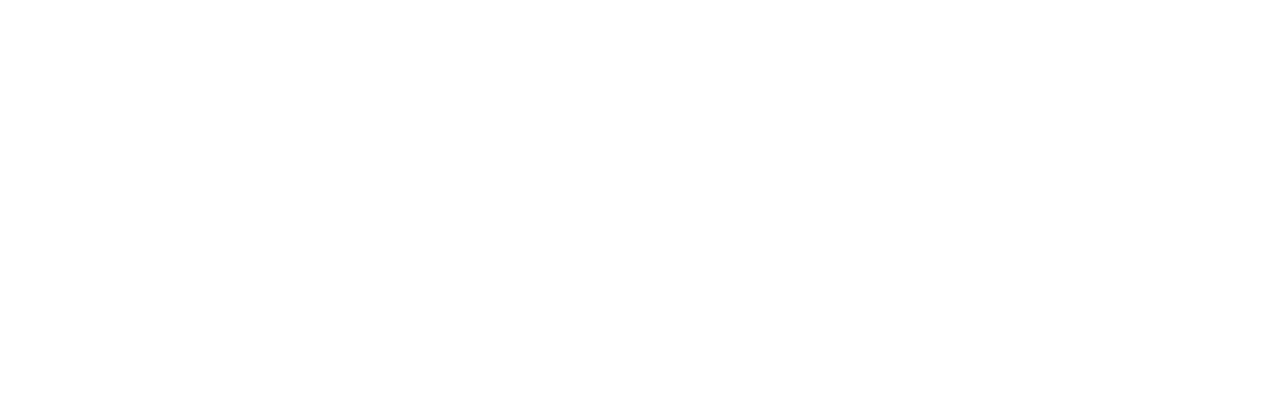
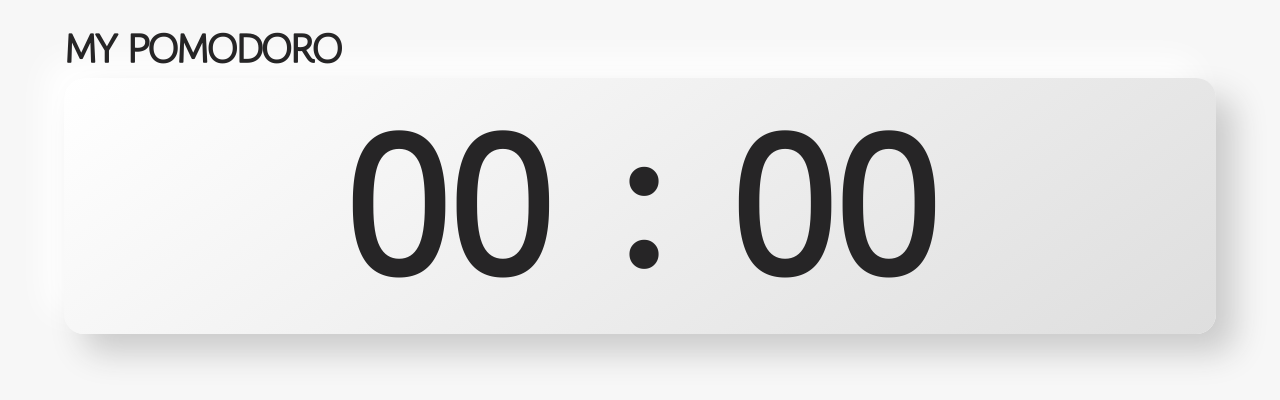
Before and after one commit to cobocho/REACT-Pomodoro, a React (Create React App) app in the folder pomodoro/: page / in a window 1280 px wide. Shown: the top 400 px of the page. Built offline with nearby package versions, Linux system fonts and the light colour scheme.

Commit message:
feat: 제목 및 타이머 샘플 구현

```diff
--- a/pomodoro/public/index.html
+++ b/pomodoro/public/index.html
@@ -10,34 +10,11 @@
       content="Web site created using create-react-app"
     />
     <link rel="apple-touch-icon" href="%PUBLIC_URL%/logo192.png" />
-    <!--
-      manifest.json provides metadata used when your web app is installed on a
-      user's mobile device or desktop. See https://developers.google.com/web/fundamentals/web-app-manifest/
-    -->
+    <link rel="preconnect" href="https://fonts.googleapis.com"><link rel="preconnect" href="https://fonts.gstatic.com" crossorigin><link href="https://fonts.googleapis.com/css2?family=Black+Han+Sans&family=Gowun+Dodum&display=swap" rel="stylesheet">
     <link rel="manifest" href="%PUBLIC_URL%/manifest.json" />
-    <!--
-      Notice the use of %PUBLIC_URL% in the tags above.
-      It will be replaced with the URL of the `public` folder during the build.
-      Only files inside the `public` folder can be referenced from the HTML.
-
-      Unlike "/favicon.ico" or "favicon.ico", "%PUBLIC_URL%/favicon.ico" will
-      work correctly both with client-side routing and a non-root public URL.
-      Learn how to configure a non-root public URL by running `npm run build`.
-    -->
     <title>React App</title>
   </head>
   <body>
-    <noscript>You need to enable JavaScript to run this app.</noscript>
     <div id="root"></div>
-    <!--
-      This HTML file is a template.
-      If you open it directly in the browser, you will see an empty page.
-
-      You can add webfonts, meta tags, or analytics to this file.
-      The build step will place the bundled scripts into the <body> tag.
-
-      To begin the development, run `npm start` or `yarn start`.
-      To create a production bundle, use `npm run build` or `yarn build`.
-    -->
   </body>
 </html>
--- a/pomodoro/src/App.css
+++ /dev/null
@@ -1,38 +0,0 @@
-.App {
-  text-align: center;
-}
-
-.App-logo {
-  height: 40vmin;
-  pointer-events: none;
-}
-
-@media (prefers-reduced-motion: no-preference) {
-  .App-logo {
-    animation: App-logo-spin infinite 20s linear;
-  }
-}
-
-.App-header {
-  background-color: #282c34;
-  min-height: 100vh;
-  display: flex;
-  flex-direction: column;
-  align-items: center;
-  justify-content: center;
-  font-size: calc(10px + 2vmin);
-  color: white;
-}
-
-.App-link {
-  color: #61dafb;
-}
-
-@keyframes App-logo-spin {
-  from {
-    transform: rotate(0deg);
-  }
-  to {
-    transform: rotate(360deg);
-  }
-}
--- a/pomodoro/src/App.js
+++ b/pomodoro/src/App.js
@@ -1,7 +1,15 @@
-import "./App.css";
+import Header from "./Components/Header/Header";
+import Timer from "./Components/Timer/Timer";
+
+import { Fragment } from "react";
 
 function App() {
-  return <div></div>;
+  return (
+    <Fragment>
+      <Header />
+      <Timer />
+    </Fragment>
+  );
 }
 
 export default App;
--- /dev/null
+++ b/pomodoro/src/App.module.css
@@ -0,0 +1,10 @@
+* {
+  box-sizing: border-box;
+  margin: 0;
+}
+
+body {
+  background-color: #f7f7f7;
+  font-family: 'noto sans';
+  padding: 20px 300px;
+}
--- /dev/null
+++ b/pomodoro/src/Components/Header/Header.js
@@ -0,0 +1,11 @@
+import classes from "./Header.module.css";
+
+const Header = () => {
+  return (
+    <header className={classes.title}>
+      <h1>MY POMODORO</h1>
+    </header>
+  );
+};
+
+export default Header;
--- /dev/null
+++ b/pomodoro/src/Components/Header/Header.module.css
@@ -0,0 +1,11 @@
+.title {
+  color: #262526;
+  font-size: 20px;
+  letter-spacing: -0.1em;
+}
+
+@media (max-width: 500px) {
+  .title {
+    font-size: 14px;
+  }
+}
--- /dev/null
+++ b/pomodoro/src/Components/Timer/Timer.js
@@ -0,0 +1,11 @@
+import classes from "./Timer.module.css";
+
+const Timer = (props) => {
+  return (
+    <section className={classes.timer}>
+      <strong>00 : 00</strong>
+    </section>
+  );
+};
+
+export default Timer;
--- /dev/null
+++ b/pomodoro/src/Components/Timer/Timer.module.css
@@ -0,0 +1,16 @@
+.timer {
+  display: flex;
+  flex-direction: column;
+  justify-content: center;
+  align-items: center;
+  width: 100%;
+  height: 20vw;
+  border-radius: 20px;
+  background: linear-gradient(145deg, #ffffff, #dedede);
+  box-shadow:  19px 19px 32px #cbcbcb, -19px -19px 32px #ffffff;
+}
+
+.timer strong {
+  font-size: 15vw;
+  color: #262526;
+}
--- a/pomodoro/src/index.css
+++ b/pomodoro/src/index.css
@@ -1,3 +1,7 @@
+* {
+  margin: 0;
+}
+
 body {
   margin: 0;
   font-family: -apple-system, BlinkMacSystemFont, 'Segoe UI', 'Roboto', 'Oxygen',
@@ -5,6 +9,9 @@
     sans-serif;
   -webkit-font-smoothing: antialiased;
   -moz-osx-font-smoothing: grayscale;
+  background-color: #f7f7f7;
+  font-family: 'Gowun Dodum';
+  padding: 20px 5vw;
 }
 
 code {
```
